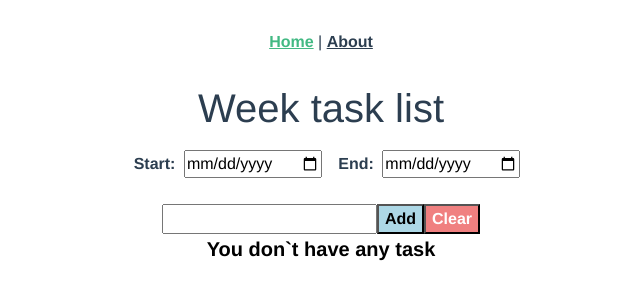
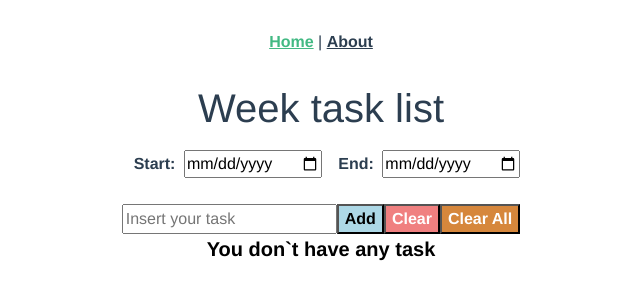
Before and after one commit to elderlira/scheduleSystem, a Vue app: page / in a window 1280 px wide. Shown: the top 300 px of the page, without its empty margins (319-959 px from the left). Built offline with nearby package versions, Linux system fonts and the light colour scheme.

Commit message:
added buttons and methods to clearAll inputs

```diff
--- a/src/components/ScheduleForm.vue
+++ b/src/components/ScheduleForm.vue
@@ -8,9 +8,10 @@
       </p>
     </div>
     <div>
-      <input type="text" name="" id="" v-model="tarefa" >
+      <input type="text" name="" id="" v-model="tarefa" placeholder="Insert your task">
       <button class="add" @click="adicionarTarefa">Add</button>
       <button class="clear" @click="limparLis">Clear</button>
+      <button class="clearAll" @click="clearAll">Clear All</button>
     </div>
     <div v-if="tarefas.length === 0 ">
       <p class="normal">You don`t have any task</p>
@@ -95,6 +96,11 @@ export default {
     },
   limparLis() {
     this.tarefas = []
+    },
+    clearAll() {
+      this.tarefa = ''
+      this.inicial = ''
+      this.final = ''
     }
   },
   mounted() {
@@ -129,8 +135,10 @@ span {
   font-weight: bolder;
 }
 
-li {
-  list-style-type: none;
+.clearAll {
+background: rgba(204, 103, 8, 0.788);
+color: #fff;
+font-weight: bold;
 }
 
 .normal {
```
